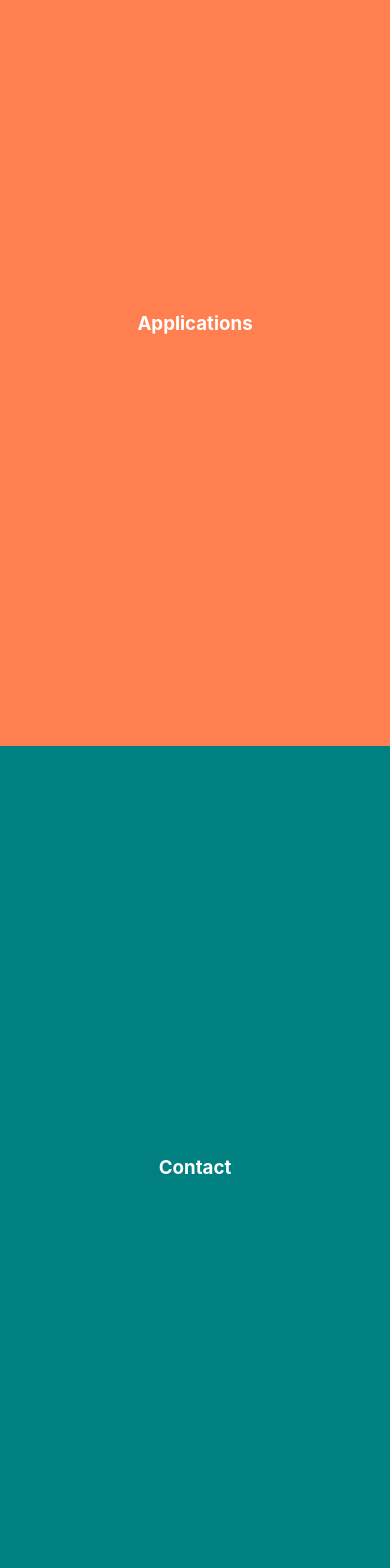
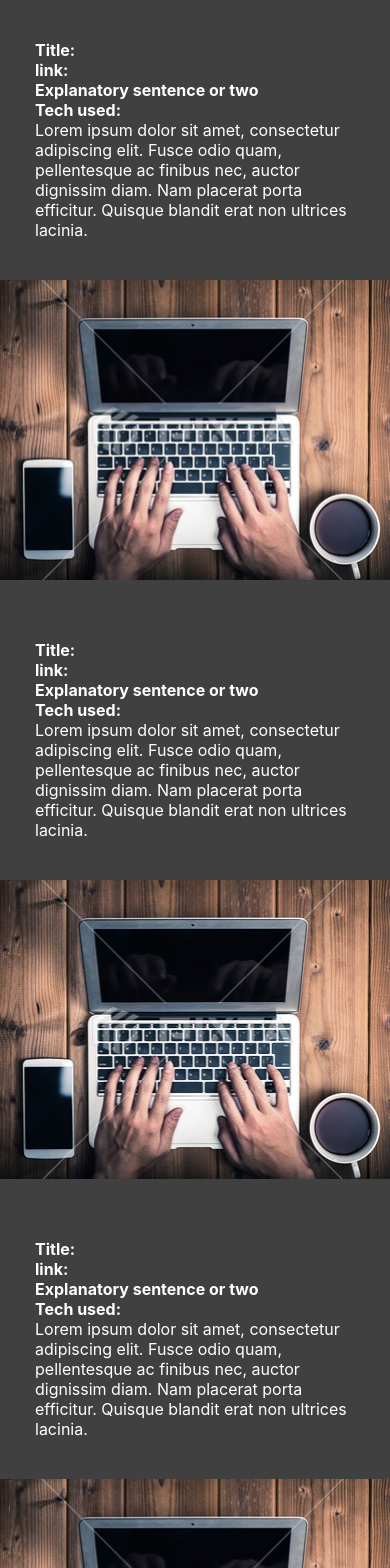
Before and after one commit to jameseaster/about, a React (Create React App) app: page / in a window 390 px wide. Shown: the part 2000-3568 px from the top of the page. Built offline with nearby package versions, Linux system fonts and the light colour scheme.

Commit message:
(fix) add mobile responsive design and dummy data to applications

```diff
--- a/src/components/Applications.jsx
+++ b/src/components/Applications.jsx
@@ -1,23 +1,121 @@
 import React from 'react';
 import styled from 'styled-components';
 
+import laptop from '../images/coffee.jpeg'
 
 const ApplicationsStyle = styled.div`
   display: flex;
   flex-direction: column;
   align-items: center;
   justify-content: center;
-  text-align: center;
-  background-color: coral;
-  height: 100vh;
+  text-align: left;
+  background-color: #404040;
+  @media screen
+    and (min-device-width: 1200px)
+    and (max-device-width: 1600px) {
+    min-height: 100vh;
+  }
   color: #fff;
+
+  .header {
+    margin-top: 50px;
+    margin-bottom: 25px;
+  }
+  .app-container {
+    flex-direction: row;
+    display: flex;
+    align-items: center;
+    justify-content: center;
+    text-align: left;
+    @media (max-width: 969px) {
+      flex-direction: column;
+      display: flex;
+      align-items: center;
+      justify-content: center;
+      text-align: left;
+    }
+  }
+  .img {
+    width: 400px;
+    margin-bottom: 20px;
+  }
+  .app-text {
+    flex: 1;
+    flex-direction: column;
+    text-align: left;
+    align-items: center;
+    justify-content: center;
+    margin: 10%;
+    @media (min-width: 969px) {
+      margin: 5% 0% 5% 10%;
+    }
+  }
+  .app-img {
+    flex: 1;
+    display: flex;
+    align-items: center;
+    justify-content: center;
+    @media (min-width: 969px) {
+      padding: 5% 10% 5% 0%;
+    }
+  }
 `
 
 const Applications = () => {
   return (
-    <ApplicationsStyle id="applications">
-      <div>
-        <h3>Applications</h3>
+    <ApplicationsStyle id="applications" >
+      <h3 className='header'>Applications</h3>
+
+      <div className="app-container">
+        <div className='app-text'>
+          <h4>Title:</h4>
+          <h4>link:</h4>
+          <h4>Explanatory sentence or two</h4>
+          <h4>Tech used:</h4>
+          <p>
+            Lorem ipsum dolor sit amet, consectetur adipiscing elit.
+            Fusce odio quam, pellentesque ac finibus nec, auctor dignissim
+            diam. Nam placerat porta efficitur. Quisque blandit erat non
+            ultrices lacinia.
+          </p>
+        </div>
+        <div className='app-img'>
+          <img src={laptop} className='img' alt='laptop'></img>
+        </div>
+      </div>
+      <div className="app-container">
+        <div className='app-text'>
+          <h4>Title:</h4>
+          <h4>link:</h4>
+          <h4>Explanatory sentence or two</h4>
+          <h4>Tech used:</h4>
+          <p>
+            Lorem ipsum dolor sit amet, consectetur adipiscing elit.
+            Fusce odio quam, pellentesque ac finibus nec, auctor dignissim
+            diam. Nam placerat porta efficitur. Quisque blandit erat non
+            ultrices lacinia.
+          </p>
+        </div>
+        <div className='app-img'>
+          <img src={laptop} className='img' alt='laptop'></img>
+        </div>
+      </div>
+      <div className="app-container">
+        <div className='app-text'>
+          <h4>Title:</h4>
+          <h4>link:</h4>
+          <h4>Explanatory sentence or two</h4>
+          <h4>Tech used:</h4>
+          <p>
+            Lorem ipsum dolor sit amet, consectetur adipiscing elit.
+            Fusce odio quam, pellentesque ac finibus nec, auctor dignissim
+            diam. Nam placerat porta efficitur. Quisque blandit erat non
+            ultrices lacinia.
+          </p>
+        </div>
+        <div className='app-img'>
+          <img src={laptop} className='img' alt='laptop'></img>
+        </div>
       </div>
     </ApplicationsStyle>
   )
```
